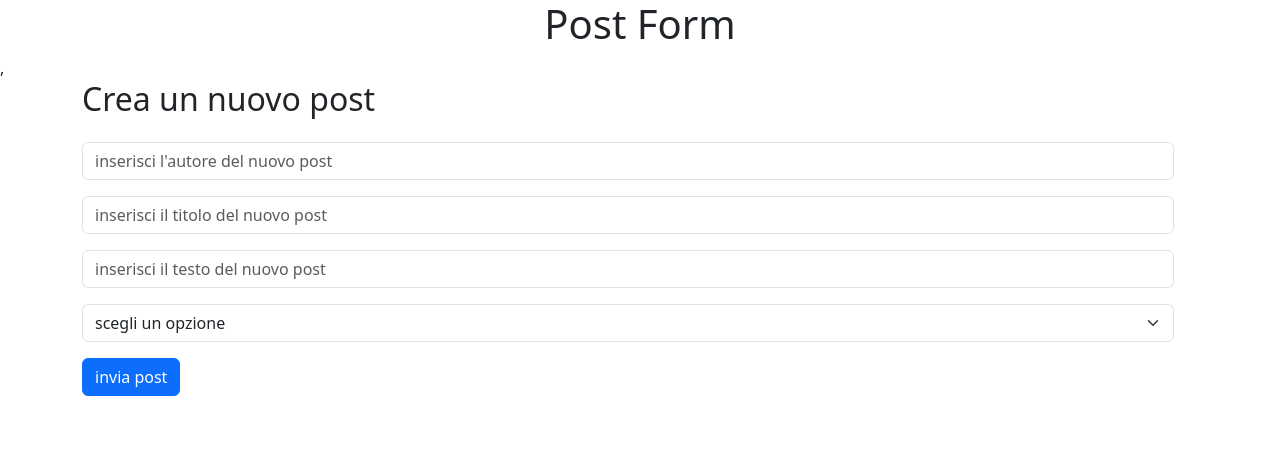
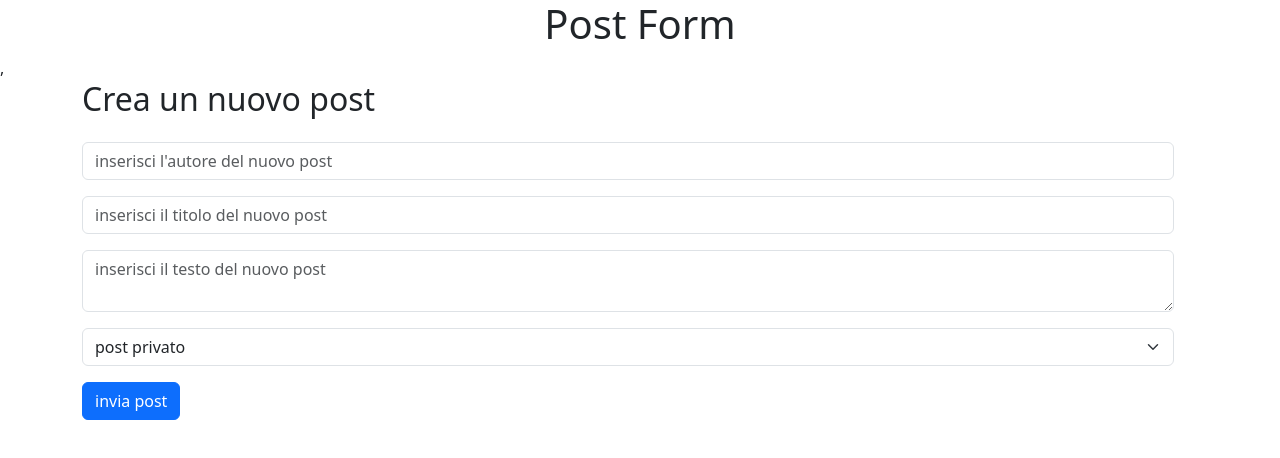
Before and after one commit to anthony-mure/react-post-form, a React (Vite) app: page / in a window 1280 px wide. Shown: the top 458 px of the page. Built offline with nearby package versions, Linux system fonts and the light colour scheme.

Commit message:
[add]Main.jsx(created-function-for-event-onChange-form)

```diff
--- a/src/components/Main.jsx
+++ b/src/components/Main.jsx
@@ -8,6 +8,12 @@ const Main = () => {
     body: '',
     public: false,
   });
+
+  const handleFormData = (e) => {
+
+    setFormData({ ...formData, [e.target.name] : e.target.value });
+
+  };
 
 
   return (
@@ -23,6 +29,8 @@ const Main = () => {
              className="form-control"
               type="text"
               name="author"
+              value={formData.author}
+              onChange={handleFormData}
               placeholder="inserisci l'autore del nuovo post"
              />
           </div>
@@ -31,18 +39,26 @@ const Main = () => {
               className="form-control"
                type="text"
                name="title"
+               value={formData.title}
+               onChange={handleFormData}
                placeholder="inserisci il titolo del nuovo post"
             />
           </div>
           <div className="col-12 my-3">
-            <input
+            <textarea
             className="form-control"
-            type="textarea"
             name="body"
+            value={formData.body}
+            onChange={handleFormData}
             placeholder="inserisci il testo del nuovo post"
             />
           </div>
-           <select className="form-select" name="public">
+           <select
+            className="form-select"
+            name="public"
+            value={formData.public}
+            onChange={handleFormData}
+            >
             <option value="">scegli un opzione</option>
             <option value="true">post pubblico</option>
             <option value="false">post privato</option>
```
